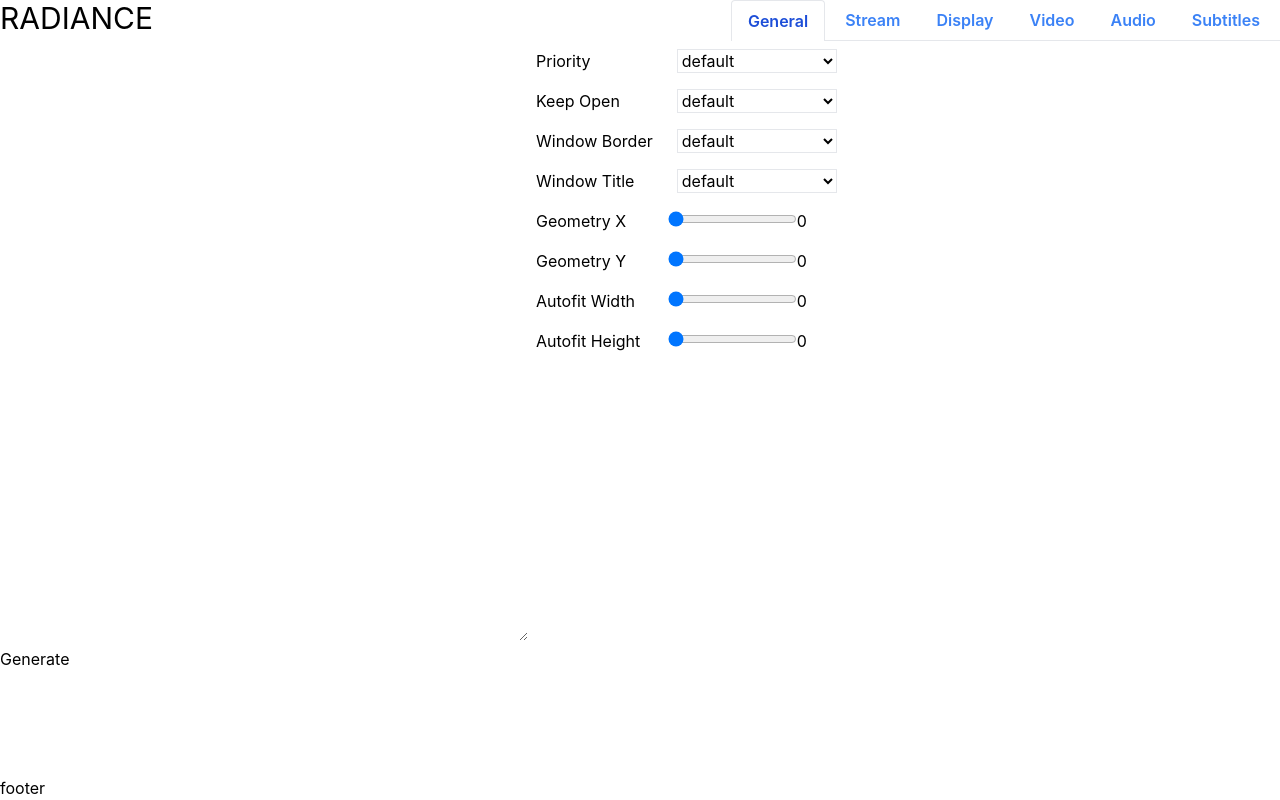
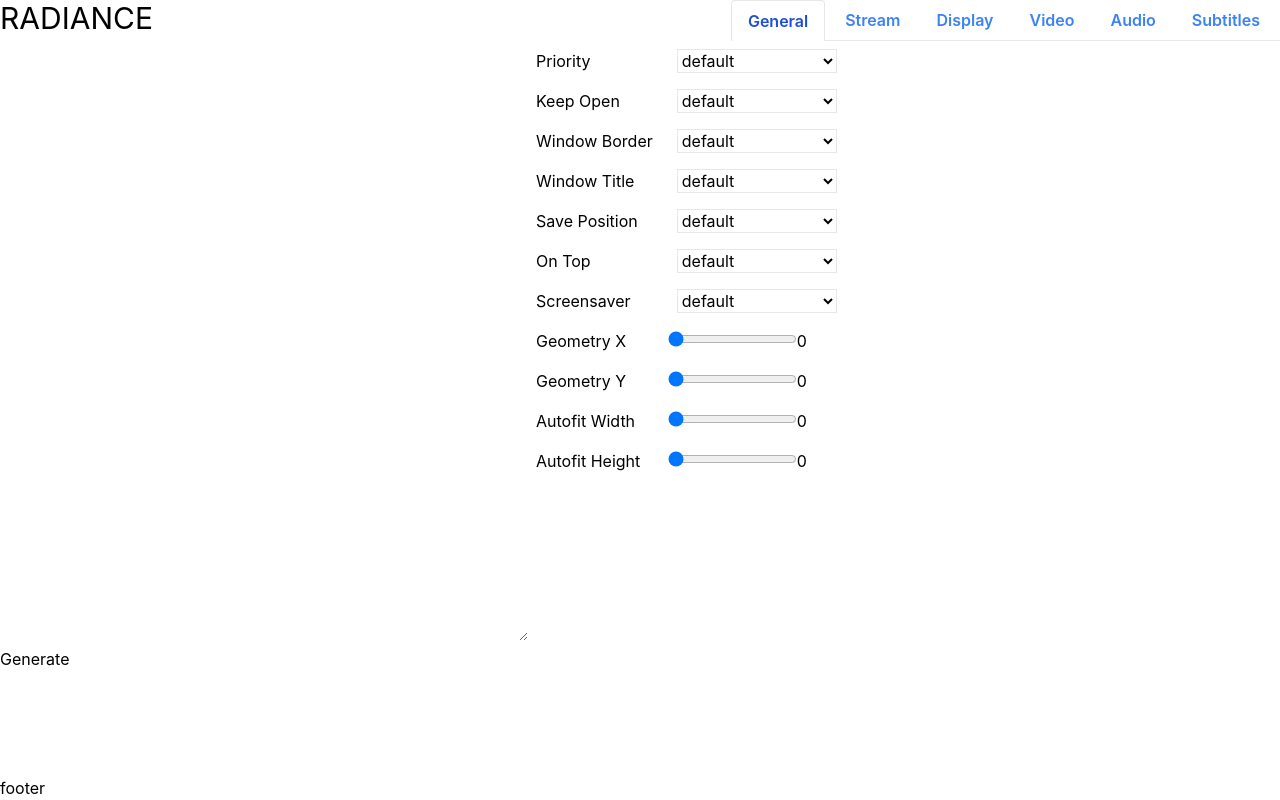
Before and after one commit to vishal-joshy/radiance, a React (Create React App) app: page / in a window 1280 px wide. Built offline with nearby package versions, Linux system fonts and the light colour scheme.

Commit message:
Add misc data with no key text

```diff
--- a/src/components/TextBox/TextBox.tsx
+++ b/src/components/TextBox/TextBox.tsx
@@ -4,14 +4,19 @@ import { fileGen } from "utilities/fileGen";
 
 interface Props {}
 
+const getStringValue = (data:any,callback:any)=>{
+    const keys = Object.keys(data);
+    return keys.map(callback).join("\n");
+}
+
 function TextBox({}: Props): ReactElement {
   const [downloadLinkVisibility, setDownloadLinkVisibility] = useState(false);
   const generalData = useAppSelector((state) => state.general);
   const videoData = useAppSelector((state) => state.video);
-  const generalKeys = Object.keys(generalData.data);
-  const generalStaticData = generalKeys.map((key) => `${key}=${generalData.data[key]}`);
-  const videoKeys = Object.keys(videoData.data);
-  const videoStaticData = videoKeys.map((key) => `${key}=${videoData.data[key]}`);
+
+  const generalMainData= getStringValue(generalData.main,((key:any) => `${key}=${generalData.main[key]}`))
+  const generalMiscData= getStringValue(generalData.misc,((key:any) => generalData.misc[key]))
+  const videoMainData= getStringValue(videoData.main,((key:any) => `${key}=${videoData.main[key]}`))
 
   const staticText = {
     downloadLink: "Download",
@@ -34,7 +39,13 @@ function TextBox({}: Props): ReactElement {
         readOnly
         cols={50}
         rows={25}
-        value={generalStaticData.join("\n") + "\n" + videoStaticData.join("\n")}
+        value={
+          generalMainData +
+          "\n" +
+          generalMiscData +
+          "\n" +
+          videoMainData
+        }
       ></textarea>
       <div className="textButton">
         <button className="textButton__generate" onClick={generateFile}>
--- a/src/data/general.ts
+++ b/src/data/general.ts
@@ -49,4 +49,21 @@ const doubleSlider = [
   },
 ];
 
-export { dropdown, doubleSlider };
+const miscData = [
+  {
+    id: "save-position",
+    label: "Save Position",
+    options: { default: "", yes: "save-position-on-quit", no: "" },
+  },
+  {
+    id: "on-top",
+    label: "On Top",
+    options: { default: "", yes: "ontop", no: "" },
+  },
+  {
+    id: "screensaver",
+    label: "Screensaver",
+    options: { default: "", on: "no-stop-screensaver", off: "stop-screensaver" },
+  },
+];
+export { dropdown, doubleSlider, miscData };
--- a/src/pages/General/General.tsx
+++ b/src/pages/General/General.tsx
@@ -1,7 +1,12 @@
 import React, { ChangeEvent, ReactElement } from "react";
 import DropDown from "components/DropDown/DropDown";
 import Layout from "components/Layout";
-import { setGeneral, removeFromGeneral } from "store/general/generalSlice";
+import {
+  setGeneral,
+  removeFromGeneral,
+  setGeneralMisc,
+  removeFromGeneralMisc,
+} from "store/general/generalSlice";
 import { useAppDispatch } from "store/hooks";
 import * as generalData from "data/general";
 import DoubleSlider from "components/Slider/DoubleSlider";
@@ -34,10 +39,29 @@ function General(): ReactElement {
     }
   };
 
+  const handleDropdownMisc = (e: ChangeEvent<HTMLSelectElement>) => {
+    if (e.target.value === "") {
+      dispatch(removeFromGeneralMisc(e.target.id));
+    } else {
+      const result = createKeyPair(e.target.id, e.target.value);
+      dispatch(setGeneralMisc(result));
+    }
+  };
+
   return (
     <Layout>
       {generalData.dropdown.map(({ id, label, options }) => (
         <DropDown key={id} id={id} label={label} options={options} handleChange={handleDropdown} />
+      ))}
+
+      {generalData.miscData.map(({ id, label, options }) => (
+        <DropDown
+          key={id}
+          id={id}
+          label={label}
+          options={options}
+          handleChange={handleDropdownMisc}
+        />
       ))}
 
       {generalData.doubleSlider.map(({ id, firstLabel, secondLabel, getValue }) => (
--- a/src/store/general/generalSlice.ts
+++ b/src/store/general/generalSlice.ts
@@ -1,11 +1,13 @@
 import { createSlice, PayloadAction } from "@reduxjs/toolkit";
 
 export interface GeneralSlice {
-  data: any;
+  main: any;
+  misc: any;
 }
 
 const initialState: GeneralSlice = {
-  data: {},
+  main: {},
+  misc: {},
 };
 
 export const generalSlice = createSlice({
@@ -13,17 +15,27 @@ export const generalSlice = createSlice({
   initialState,
   reducers: {
     setGeneral: (state, action: PayloadAction<null | any>) => {
-      state.data = { ...state.data, ...action.payload };
+      state.main = { ...state.main, ...action.payload };
     },
     removeFromGeneral: (state, action: PayloadAction<null | any>) => {
       const key = action.payload;
-      const result = { ...state.data };
+      const result = { ...state.main };
       delete result[key];
-      state.data = result;
+      state.main = result;
+    },
+    setGeneralMisc: (state, action: PayloadAction<null | any>) => {
+      state.misc = { ...state.misc, ...action.payload };
+    },
+    removeFromGeneralMisc: (state, action: PayloadAction<null | any>) => {
+      const key = action.payload;
+      const result = { ...state.misc };
+      delete result[key];
+      state.misc = result;
     },
   },
 });
 
-export const { setGeneral, removeFromGeneral } = generalSlice.actions;
+export const { setGeneral, removeFromGeneral, setGeneralMisc, removeFromGeneralMisc } =
+  generalSlice.actions;
 
 export default generalSlice.reducer;
--- a/src/store/video/videoSlice.ts
+++ b/src/store/video/videoSlice.ts
@@ -1,11 +1,13 @@
 import { createSlice, PayloadAction } from "@reduxjs/toolkit";
 
 export interface VideoSlice {
-  data: any;
+  main:any;
+  misc:any;
 }
 
 const initialState: VideoSlice = {
-  data: {},
+  main:{},
+  misc:{}
 };
 
 export const videoSlice = createSlice({
@@ -13,13 +15,13 @@ export const videoSlice = createSlice({
   initialState,
   reducers: {
     setVideo: (state, action: PayloadAction<null | any>) => {
-      state.data = { ...state.data, ...action.payload };
+      state.main = { ...state.main, ...action.payload };
     },
     removeFromVideo: (state, action: PayloadAction<null | any>) => {
       const key = action.payload;
-      const result = { ...state.data };
+      const result = { ...state.main };
       delete result[key];
-      state.data = result;
+      state.main = result;
     },
   },
 });
```
